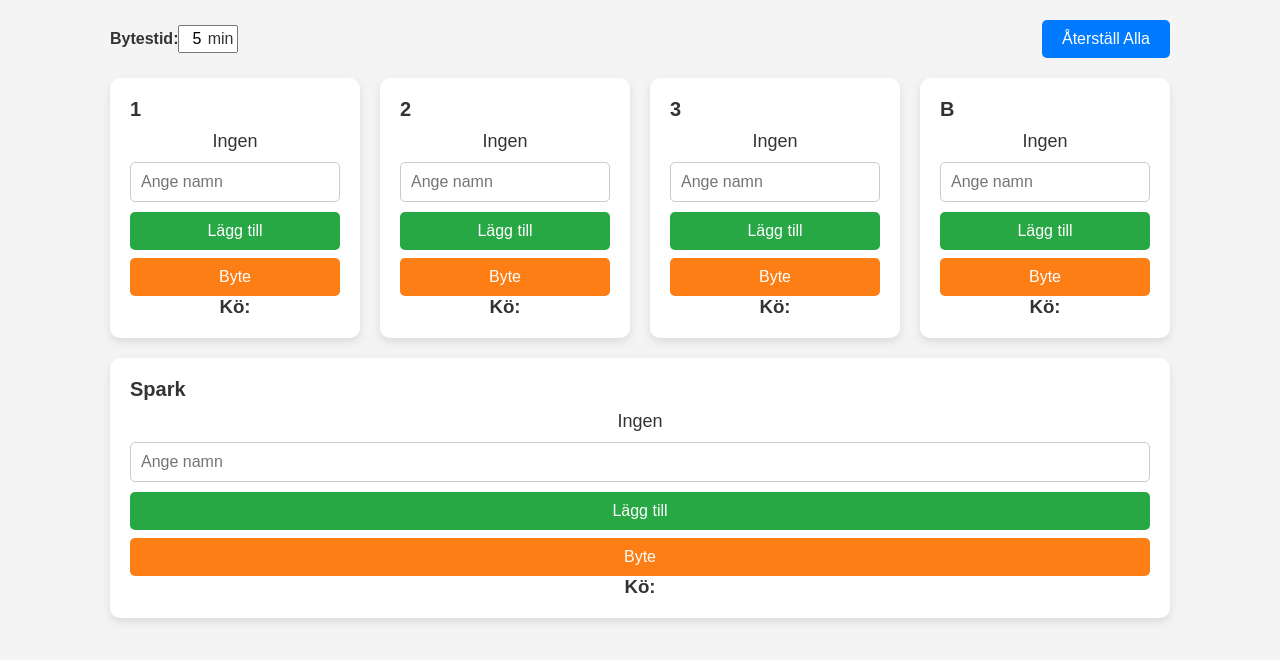
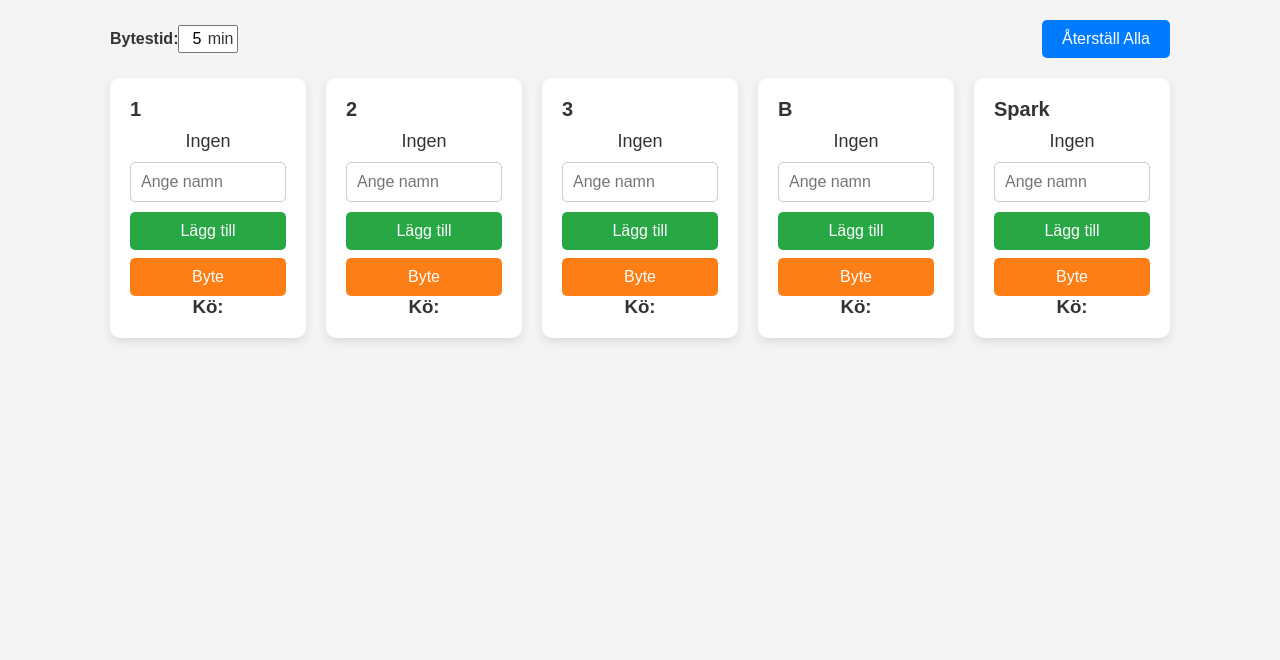
Before and after one commit to HampusAndersson01/BikeQueueWeb, a React (Create React App) app: page / in a window 1280 px wide. Shown: the top 660 px of the page. Built offline with nearby package versions, Linux system fonts and the light colour scheme.

Commit message:
Fixed styling

```diff
--- a/src/App.css
+++ b/src/App.css
@@ -71,12 +71,11 @@
     display: flex;
     justify-content: space-between;
     gap: 20px;
-    flex-wrap: wrap;
+    flex-wrap: nowrap;
   }
 
   .bike-queue {
     flex: 1;
-    min-width: 200px;
     padding: 20px;
     background-color: white;
     border-radius: 10px;
```
